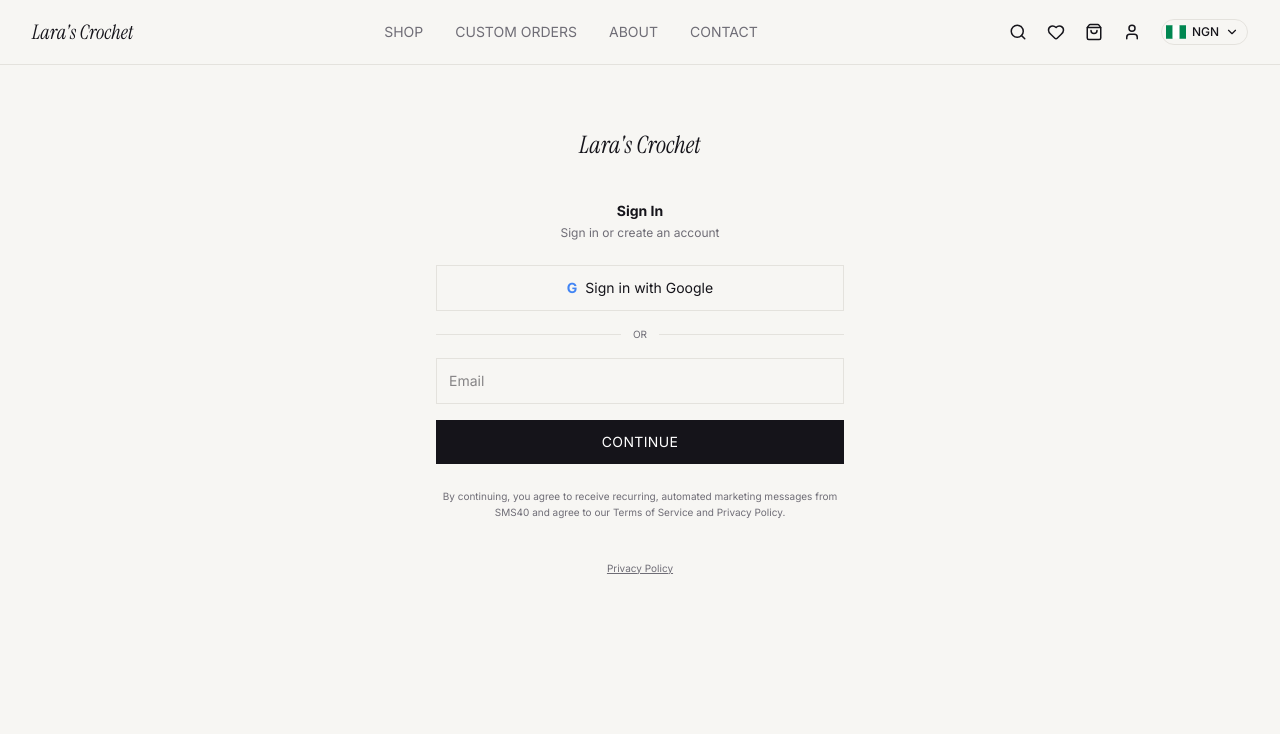
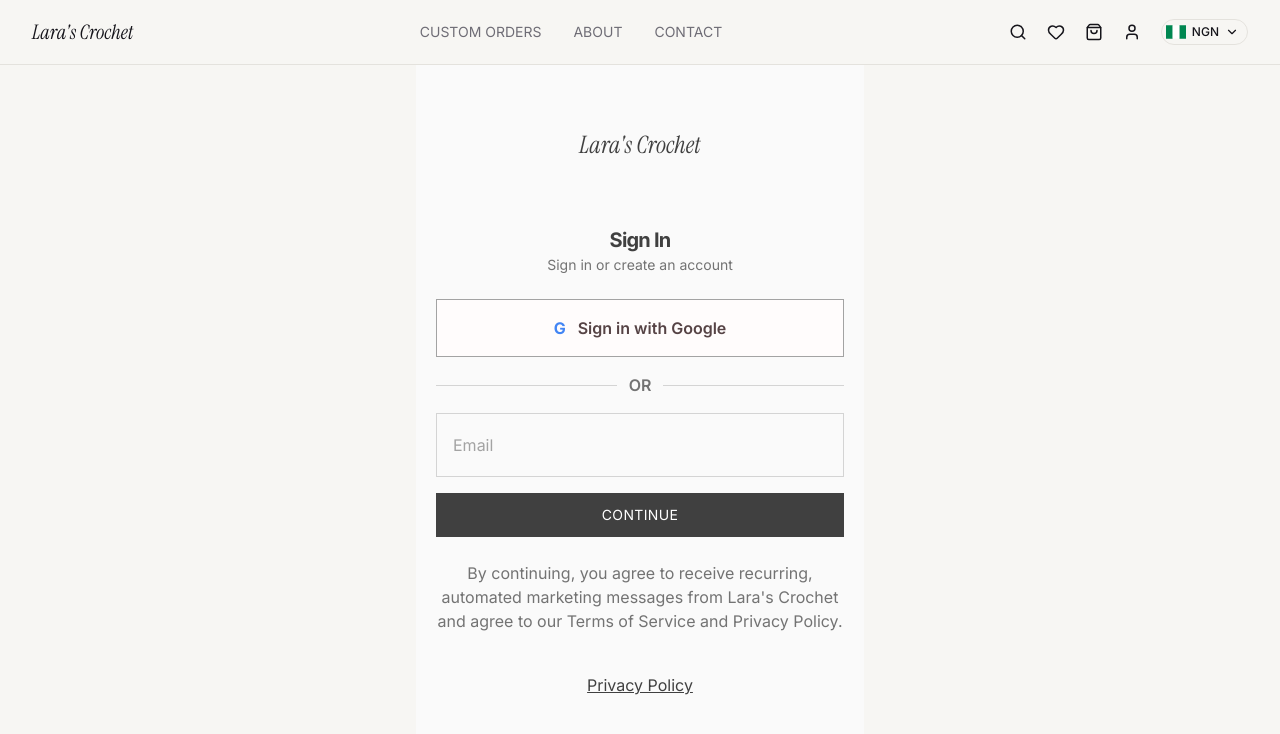
Before and after one commit to Algorix-dev/laras-crochet, a React (Vite) app: page /signin in a window 1280 px wide. Shown: the top 734 px of the page. Built offline with nearby package versions, Linux system fonts and the light colour scheme.

Commit message:
fix: update components to reflect gated features and improve UI consistency

```diff
--- a/src/components/AccountSidebar.jsx
+++ b/src/components/AccountSidebar.jsx
@@ -6,16 +6,19 @@
   logic into all three, one component takes an `active` prop and
   every page renders <AccountSidebar active="orders" /> etc.
 */
-import { useState } from 'react';
-import { Link, useNavigate } from 'react-router-dom';
-import { useAuth } from '../context/AuthContext';
-import LogoutModal from './LogoutModal';
+import { useState } from "react";
+import { Link, useNavigate } from "react-router-dom";
+import { useAuth } from "../context/AuthContext";
+import LogoutModal from "./LogoutModal";
 
+/* TIP: Orders and Wishlist are GATED behind Coming Soon. They're
+    commented out so the sidebar only shows links to pages that
+    actually work. Uncomment when you unlock those routes in App.jsx. */
 const LINKS = [
-  { key: 'about', label: 'About You', to: '/account' },
-  { key: 'orders', label: 'Order History', to: '/account/orders' },
-  { key: 'addresses', label: 'Addresses', to: '/account/addresses' },
-  { key: 'wishlist', label: 'Wishlist', to: '/wishlist' },
+  { key: "about", label: "About You", to: "/account" },
+  // { key: 'orders', label: 'Order History', to: '/account/orders' },  // ← GATED
+  { key: "addresses", label: "Addresses", to: "/account/addresses" },
+  // { key: 'wishlist', label: 'Wishlist', to: '/wishlist' },  // ← GATED
 ];
 
 export default function AccountSidebar({ active }) {
@@ -32,8 +35,8 @@ export default function AccountSidebar({ active }) {
             to={link.to}
             className={
               active === link.key
-                ? 'shrink-0 font-bold text-[var(--ink)] underline underline-offset-4'
-                : 'shrink-0 text-[var(--muted)] hover:text-[var(--ink)]'
+                ? "shrink-0 font-bold text-[var(--ink)] underline underline-offset-4"
+                : "shrink-0 text-[var(--muted)] hover:text-[var(--ink)]"
             }
           >
             {link.label}
@@ -53,7 +56,7 @@ export default function AccountSidebar({ active }) {
         onConfirm={() => {
           logout();
           setConfirmOpen(false);
-          navigate('/');
+          navigate("/");
         }}
       />
     </>
--- a/src/components/Navbar.jsx
+++ b/src/components/Navbar.jsx
@@ -17,8 +17,11 @@ import { useAuth } from "../context/AuthContext";
 import CurrencySelector from "./CurrencySelector";
 import SearchOverlay from "./SearchOverlay";
 
+/* TIP: Only links to VISIBLE pages go here. Shop is gated behind
+    Coming Soon until you're ready to unlock it. To add it back,
+    just uncomment the line below when the shop is built. */
 const LINKS = [
-  { label: "Shop", to: "/shop" },
+  // { label: "Shop", to: "/shop" },  // ← GATED: uncomment when shop is ready
   { label: "Custom Orders", to: "/contact?flow=custom" },
   { label: "About", to: "/about" },
   { label: "Contact", to: "/contact" },
@@ -40,11 +43,20 @@ export default function Navbar() {
     return location.pathname + location.search === to;
   };
 
-  /* Bag button with count badge */
+  /* TIP: Bag and Wishlist are GATED behind Coming Soon. Clicking
+      shows a toast instead of navigating. When you're ready to
+      unlock them, replace the toast dispatch with navigate("/bag")
+      and navigate("/wishlist") respectively. */
+
+  /* Bag button — GATED: shows toast instead of navigating */
   const BagButton = () => (
     <button
       aria-label={`Bag, ${cartCount} items`}
-      onClick={() => navigate("/bag")}
+      onClick={() => {
+        window.dispatchEvent(
+          new CustomEvent("lara-toast", { detail: "Bag is coming soon!" }),
+        );
+      }}
       className="relative hover:text-[var(--maroon)]"
     >
       <ShoppingBag size={18} />
@@ -56,11 +68,15 @@ export default function Navbar() {
     </button>
   );
 
-  /* Wishlist button with count badge */
+  /* Wishlist button — GATED: shows toast instead of navigating */
   const WishlistButton = () => (
     <button
       aria-label={`Wishlist, ${wishlistCount} items`}
-      onClick={() => navigate("/wishlist")}
+      onClick={() => {
+        window.dispatchEvent(
+          new CustomEvent("lara-toast", { detail: "Wishlist is coming soon!" }),
+        );
+      }}
       className="relative hover:text-[var(--maroon)]"
     >
       <Heart size={18} />
--- a/src/pages/SignInPage.jsx
+++ b/src/pages/SignInPage.jsx
@@ -1,28 +1,73 @@
 /*
-  TIP: This page is a state machine with three "steps":
-    'email'  → enter email (or use Google), validated live
-    'code'   → 6-digit code entry, with a resend countdown
-  A fourth in-between moment ("We've sent a code to X") is shown
-  briefly as a transition, matching her design, before the code
-  boxes appear.
+  TIP: Rebuilt against exact values pulled from Figma's Inspect
+  panel — fonts, hex colors, and pixel spacing below are not
+  estimates, they're the real numbers. This is the reference
+  pattern for how every other page gets rebuilt: real values in,
+  precise output out, rather than eyeballing a screenshot.
 
-  This mirrors real email-OTP sign-in flows (no password to remember —
-  just prove you own the email by entering a code sent to it).
+  Flow, per the spec:
+    'intro'  → branded splash: logo fades in, tagline appears,
+               then transitions into the form (this step was
+               missing from the original build entirely)
+    'email'  → enter email (or Google), validated live
+    'sending'→ "we sent a code to X" — shown for a full 8 seconds
+               per the spec's own animation-delay, not a quick blip
+    'code'   → 6-digit entry with a resend countdown
+
+  ⚠️ DEMO MODE: API calls are mocked so the sign-in flow works
+     without a backend. When you connect the real backend, replace
+     the mock functions with the real fetch calls (they're commented
+     out inside each handler for easy swap-back).
 */
-import { useEffect, useRef, useState } from 'react';
-import { useNavigate, useLocation } from 'react-router-dom';
-import { useAuth } from '../context/AuthContext';
+import { useEffect, useRef, useState } from "react";
+import { useNavigate, useLocation } from "react-router-dom";
+import { useAuth } from "../context/AuthContext";
 
 const EMAIL_REGEX = /^[^\s@]+@[^\s@]+\.[^\s@]+$/;
-const RESEND_SECONDS = 53; // matches "Resend code in 53 secs" in her design
+const RESEND_SECONDS = 53; // spec: "Resend code in 53 secs"
+
+/* TIP: Mock API functions — these simulate the backend responses
+   so the sign-in flow works for demos. When the backend is ready,
+   replace these with the real fetch calls below each one. */
+
+/* MOCK: Simulates sending a verification code to the user's email.
+   In real mode, this calls POST /api/auth/customer/request-code */
+async function mockRequestCode(email) {
+  // Simulate network delay
+  await new Promise((resolve) => setTimeout(resolve, 800));
+  // In a real app, the backend would send an email here
+  console.log(`[MOCK] Verification code sent to ${email}: 123456`);
+  return { success: true };
+}
+
+/* MOCK: Simulates verifying the 6-digit code. Any 6-digit code
+   works in demo mode. In real mode, this calls
+   POST /api/auth/customer/verify-code */
+async function mockVerifyCode(email, code) {
+  await new Promise((resolve) => setTimeout(resolve, 600));
+  if (code.length !== 6 || !/^\d{6}$/.test(code)) {
+    throw new Error("Invalid code — try again.");
+  }
+  // Return a mock user + token for demo purposes
+  return {
+    user: {
+      id: "demo-user-001",
+      email: email,
+      username: email.split("@")[0],
+      loyaltyStatus: "Guest",
+    },
+    token: "demo-jwt-token-" + Date.now(),
+  };
+}
 
 export default function SignInPage() {
-  const [step, setStep] = useState('email'); // 'email' | 'sending' | 'code'
-  const [email, setEmail] = useState('');
+  const [step, setStep] = useState("intro"); // 'intro' | 'email' | 'sending' | 'code'
+  const [introVisible, setIntroVisible] = useState(false);
+  const [email, setEmail] = useState("");
   const [emailTouched, setEmailTouched] = useState(false);
-  const [code, setCode] = useState(['', '', '', '', '', '']);
+  const [code, setCode] = useState(["", "", "", "", "", ""]);
   const [secondsLeft, setSecondsLeft] = useState(RESEND_SECONDS);
-  const [error, setError] = useState('');
+  const [error, setError] = useState("");
   const [submitting, setSubmitting] = useState(false);
 
   const inputRefs = useRef([]);
@@ -33,13 +78,25 @@ export default function SignInPage() {
   const isValidEmail = EMAIL_REGEX.test(email);
   const showInvalid = emailTouched && email.length > 0 && !isValidEmail;
 
-  // TIP: the countdown for "Resend code in N secs". setInterval keeps
-  // running until the cleanup function (the returned function) runs —
-  // React calls that cleanup automatically when the component
-  // unmounts, or right before this effect re-runs. Without it, you'd
-  // stack up multiple intervals every time the step changes.
+  /* TIP: the splash sequence — spec shows two near-identical frames,
+     the first with the logo faded in (opacity building), the second
+     fully visible with the tagline "THEY THAT GET IT", then a
+     transition to the actual form after ~2.5s total. This is a
+     branded loading moment, not a functional step, so it's driven
+     by timers rather than user input. */
   useEffect(() => {
-    if (step !== 'code' || secondsLeft <= 0) return;
+    if (step !== "intro") return;
+    const fadeIn = setTimeout(() => setIntroVisible(true), 50);
+    const toForm = setTimeout(() => setStep("email"), 2500);
+    return () => {
+      clearTimeout(fadeIn);
+      clearTimeout(toForm);
+    };
+  }, [step]);
+
+  // Resend countdown — same pattern as before, values now match spec exactly
+  useEffect(() => {
+    if (step !== "code" || secondsLeft <= 0) return;
     const timer = setInterval(() => setSecondsLeft((s) => s - 1), 1000);
     return () => clearInterval(timer);
   }, [step, secondsLeft]);
@@ -50,59 +107,64 @@ export default function SignInPage() {
     if (!isValidEmail) return;
 
     setSubmitting(true);
-    setError('');
+    setError("");
     try {
+      /* DEMO MODE: using mock API. To switch to real backend, replace
+         the mockRequestCode line with the commented fetch block below. */
+      await mockRequestCode(email);
+
+      /* REAL MODE (uncomment when backend is ready):
       const res = await fetch(`${import.meta.env.VITE_API_URL}/api/auth/customer/request-code`, {
         method: 'POST',
         headers: { 'Content-Type': 'application/json' },
         body: JSON.stringify({ email }),
       });
       if (!res.ok) throw new Error('Could not send code — try again.');
+      */
 
-      setStep('sending');
-      // TIP: brief transition screen ("We have sent a code to...")
-      // before showing the code boxes, matching her design's separate
-      // frame for that moment.
+      setStep("sending");
+      // TIP: spec's own animation-delay on this frame is 8000ms —
+      // a deliberately generous read time, not a quick flash.
       setTimeout(() => {
-        setStep('code');
+        setStep("code");
         setSecondsLeft(RESEND_SECONDS);
-      }, 1400);
+      }, 8000);
     } catch (err) {
       setError(err.message);
-    } finally {
       setSubmitting(false);
     }
   }
 
   function handleCodeChange(index, value) {
-    if (!/^\d?$/.test(value)) return; // only allow a single digit
+    if (!/^\d?$/.test(value)) return;
     const next = [...code];
     next[index] = value;
     setCode(next);
-    setError('');
+    setError("");
 
-    // TIP: auto-advance focus to the next box as soon as one is filled —
-    // this is why OTP inputs feel fast to use instead of clicking each box.
     if (value && index < 5) {
       inputRefs.current[index + 1]?.focus();
     }
-    if (next.every((d) => d !== '')) {
-      verifyCode(next.join(''));
+    if (next.every((d) => d !== "")) {
+      verifyCode(next.join(""));
     }
   }
 
   function handleCodeKeyDown(index, e) {
-    // TIP: backspace on an empty box jumps back to the previous one,
-    // matching how every OTP input you've ever used behaves.
-    if (e.key === 'Backspace' && !code[index] && index > 0) {
+    if (e.key === "Backspace" && !code[index] && index > 0) {
       inputRefs.current[index - 1]?.focus();
     }
   }
 
   async function verifyCode(fullCode) {
     setSubmitting(true);
-    setError('');
+    setError("");
     try {
+      /* DEMO MODE: using mock API. To switch to real backend, replace
+         the mockVerifyCode line with the commented fetch block below. */
+      const data = await mockVerifyCode(email, fullCode);
+
+      /* REAL MODE (uncomment when backend is ready):
       const res = await fetch(`${import.meta.env.VITE_API_URL}/api/auth/customer/verify-code`, {
         method: 'POST',
         headers: { 'Content-Type': 'application/json' },
@@ -110,13 +172,15 @@ export default function SignInPage() {
       });
       const data = await res.json();
       if (!res.ok) throw new Error(data.error || 'Invalid code — try again.');
+      */
 
       login(data.user, data.token);
-      const redirectTo = new URLSearchParams(location.search).get('redirect') || '/account';
+      const redirectTo =
+        new URLSearchParams(location.search).get("redirect") || "/account";
       navigate(redirectTo);
     } catch (err) {
       setError(err.message);
-      setCode(['', '', '', '', '', '']);
+      setCode(["", "", "", "", "", ""]);
       inputRefs.current[0]?.focus();
     } finally {
       setSubmitting(false);
@@ -125,50 +189,81 @@ export default function SignInPage() {
 
   async function handleResend() {
     setSecondsLeft(RESEND_SECONDS);
-    setCode(['', '', '', '', '', '']);
+    setCode(["", "", "", "", "", ""]);
+    /* DEMO MODE: mock resend. Real mode fetch commented below. */
+    await mockRequestCode(email);
+
+    /* REAL MODE:
     await fetch(`${import.meta.env.VITE_API_URL}/api/auth/customer/request-code`, {
       method: 'POST',
       headers: { 'Content-Type': 'application/json' },
       body: JSON.stringify({ email }),
     });
+    */
   }
 
   function handleGoogleSignIn() {
-    // TIP: Google Identity Services normally renders its own button
-    // and hands back an ID token, which then gets sent to the backend
-    // to verify. That setup needs a real Google Client ID from Google
-    // Cloud Console, so this is wired to a placeholder until that's
-    // configured — see server/README.md.
     window.dispatchEvent(
-      new CustomEvent('lara-toast', {
-        detail: 'Google Sign-In needs a Google Client ID to be configured first.',
-      })
+      new CustomEvent("lara-toast", {
+        detail:
+          "Google Sign-In needs a Google Client ID to be configured first.",
+      }),
+    );
+  }
+
+  // ── Intro splash ──────────────────────────────────────────────
+  if (step === "intro") {
+    return (
+      <section className="font-ui flex min-h-[80vh] flex-col items-center justify-center bg-[#FAFAFA] px-5 text-center">
+        <div
+          className="transition-opacity duration-[1500ms] ease-out"
+          style={{ opacity: introVisible ? 1 : 0 }}
+        >
+          {/* TIP: real logo PNG goes here once Teniayo sends it — the
+              script wordmark can't be reproduced in a web font. This
+              text is a placeholder standing in for that image. */}
+          <p className="font-display text-3xl italic text-[#404040]">
+            Lara's Crochet
+          </p>
+          <p className="mt-2 text-[20px] tracking-[0.7em] text-[#A3A3A3]">
+            THEY THAT GET IT
+          </p>
+        </div>
+      </section>
     );
   }
 
   return (
-    <section className="mx-auto flex min-h-[70vh] max-w-md flex-col items-center justify-center px-5 py-16 text-center">
-      <h1 className="font-display text-2xl italic mb-10">Lara's Crochet</h1>
+    <section className="font-ui mx-auto flex min-h-[80vh] max-w-md flex-col items-center justify-center bg-[#FAFAFA] px-5 py-16 text-center">
+      {/* Full logo — placeholder text until the real PNG arrives */}
+      <p className="mb-16 font-display text-2xl italic text-[#404040]">
+        Lara's Crochet
+      </p>
 
-      {step === 'email' && (
-        <form onSubmit={handleContinue} className="w-full">
-          <h2 className="text-sm font-bold mb-1">Sign In</h2>
-          <p className="text-xs text-[var(--muted)] mb-6">Sign in or create an account</p>
+      {step === "email" && (
+        <form onSubmit={handleContinue} className="w-full max-w-[457px]">
+          <h1 className="text-[20px] font-bold leading-[30px] tracking-[-0.04em] text-[#404040]">
+            Sign In
+          </h1>
+          <p className="mb-6 text-[14px] leading-5 text-[#737373]">
+            Sign in or create an account
+          </p>
 
           <button
             type="button"
             onClick={handleGoogleSignIn}
-            className="mb-4 flex w-full items-center justify-center gap-2 border border-[var(--line)] py-3 text-sm hover:bg-black/[0.02]"
+            className="mb-4 flex w-full items-center justify-center gap-3 border border-[#A3A3A3] bg-[#FFFCFC] py-4 text-[16px] font-semibold leading-6 text-[#564345] hover:bg-black/[0.02]"
           >
-            {/* Simple inline "G" mark — avoids pulling in a brand asset */}
-            <span className="font-bold text-[#4285F4]">G</span>
+            <span aria-hidden="true" className="font-bold text-[#4285F4]">
+              G
+            </span>
             Sign in with Google
           </button>
 
-          <div className="mb-4 flex items-center gap-3 text-[10px] uppercase text-[var(--muted)]">
-            <span className="h-px flex-1 bg-[var(--line)]" />
-            or
-            <span className="h-px flex-1 bg-[var(--line)]" />
+          <div className="mb-4 flex items-center gap-3 text-[16px] font-semibold leading-6 text-[#737373]">
+            <span className="h-px flex-1 bg-[#D4D4D4]" />
+            OR
+            <span className="h-px flex-1 bg-[#D4D4D4]" />
           </div>
 
           <div className="relative">
@@ -178,54 +273,67 @@ export default function SignInPage() {
               onChange={(e) => setEmail(e.target.value)}
               onBlur={() => setEmailTouched(true)}
               placeholder="Email"
-              className={`w-full border px-3 py-3 text-sm outline-none ${
+              className={`h-16 w-full border px-4 text-[16px] leading-6 outline-none placeholder:text-[#A3A3A3] ${
                 showInvalid
-                  ? 'border-red-400 text-red-600'
-                  : 'border-[var(--line)] focus:border-[var(--ink)]'
+                  ? "border-red-400 text-red-600"
+                  : emailTouched && isValidEmail
+                    ? "border-emerald-500"
+                    : "border-[#D4D4D4] focus:border-[#404040]"
               }`}
             />
-            {/* Valid-email checkmark, matching her "Valid email address" frame */}
             {emailTouched && isValidEmail && (
-              <span className="absolute right-3 top-1/2 -translate-y-1/2 text-green-600 text-sm">✓</span>
+              <span className="absolute right-4 top-1/2 -translate-y-1/2 text-emerald-600">
+                ✓
+              </span>
             )}
             {showInvalid && (
-              <span className="absolute right-3 top-1/2 -translate-y-1/2 text-red-500 text-sm">✕</span>
+              <span className="absolute right-4 top-1/2 -translate-y-1/2 text-red-500">
+                ✕
+              </span>
             )}
           </div>
           {showInvalid && (
-            <p className="mt-1 text-left text-[11px] text-red-500">Invalid email address</p>
+            <p className="mt-1 text-left text-[12px] text-red-500">
+              Invalid email address
+            </p>
           )}
-          {error && <p className="mt-2 text-[11px] text-red-500">{error}</p>}
+          {error && <p className="mt-2 text-[12px] text-red-500">{error}</p>}
 
           <button
             type="submit"
             disabled={submitting}
-            className="mt-4 w-full bg-[var(--ink)] py-3 text-sm text-white uppercase tracking-wide hover:bg-[var(--maroon)] disabled:opacity-50"
+            className="mt-4 w-full bg-[#404040] py-3 text-sm uppercase tracking-wide text-white hover:bg-[#564345] disabled:opacity-50"
           >
-            {submitting ? 'Sending...' : 'Continue'}
+            {submitting ? "Sending..." : "Continue"}
           </button>
 
-          <p className="mt-6 text-[10px] leading-relaxed text-[var(--muted)]">
-            By continuing, you agree to receive recurring, automated marketing messages from
-            SMS40 and agree to our Terms of Service and Privacy Policy.
+          <p className="mt-6 text-[16px] leading-6 text-[#737373]">
+            By continuing, you agree to receive recurring, automated marketing
+            messages from Lara's Crochet and agree to our Terms of Service and
+            Privacy Policy.
           </p>
         </form>
       )}
 
-      {step === 'sending' && (
-        <p className="text-sm text-[var(--muted)]">
-          We have sent a code to <strong>{email}</strong>
+      {step === "sending" && (
+        <p className="max-w-[648px] text-[24px] font-medium leading-8 text-[#737373]">
+          We have sent a code to{" "}
+          <strong className="text-[#404040]">{email}</strong>
           <br />
           Kindly check and input code to verify your email address.
         </p>
       )}
 
-      {step === 'code' && (
-        <div className="w-full">
-          <h2 className="text-sm font-bold mb-1">Enter Code</h2>
-          <p className="text-xs text-[var(--muted)] mb-6">Sent to {email}</p>
+      {step === "code" && (
+        <div className="w-full max-w-[412px]">
+          <h1 className="text-[20px] font-bold leading-[30px] tracking-[-0.04em] text-[#404040]">
+            Enter Code
+          </h1>
+          <p className="mb-6 text-[14px] leading-5 text-[#737373]">
+            Sent to {email}
+          </p>
 
-          <div className="flex justify-center gap-2">
+          <div className="flex justify-center gap-[10px]">
             {code.map((digit, i) => (
               <input
                 key={i}
@@ -236,23 +344,27 @@ export default function SignInPage() {
                 value={digit}
                 onChange={(e) => handleCodeChange(i, e.target.value)}
                 onKeyDown={(e) => handleCodeKeyDown(i, e)}
-                className="h-12 w-10 border border-[var(--line)] text-center text-lg outline-none focus:border-[var(--ink)]"
+                className="h-16 w-[60px] border-2 border-[#D4D4D4] text-center text-lg outline-none focus:border-[#404040]"
               />
             ))}
           </div>
-          {error && <p className="mt-3 text-[11px] text-red-500">{error}</p>}
+          {error && <p className="mt-3 text-[12px] text-red-500">{error}</p>}
 
           <button
             onClick={handleResend}
             disabled={secondsLeft > 0}
-            className="mt-4 text-[11px] underline disabled:no-underline disabled:text-[var(--muted)]"
+            className="mt-8 text-[16px] font-semibold leading-6 text-[#737373] underline disabled:no-underline"
           >
-            {secondsLeft > 0 ? `Resend code in ${secondsLeft} secs` : 'Resend code'}
+            {secondsLeft > 0
+              ? `Resend code in ${secondsLeft} secs`
+              : "Resend code"}
           </button>
         </div>
       )}
 
-      <p className="mt-10 text-[10px] text-[var(--muted)] underline">Privacy Policy</p>
+      <p className="mt-10 text-[16px] leading-6 text-[#404040] underline">
+        Privacy Policy
+      </p>
     </section>
   );
 }
```
Also changed, not shown: src/components/BagDrawer.jsx (+49 -43 lines), src/components/ProductCard.jsx (+32 -21 lines).
